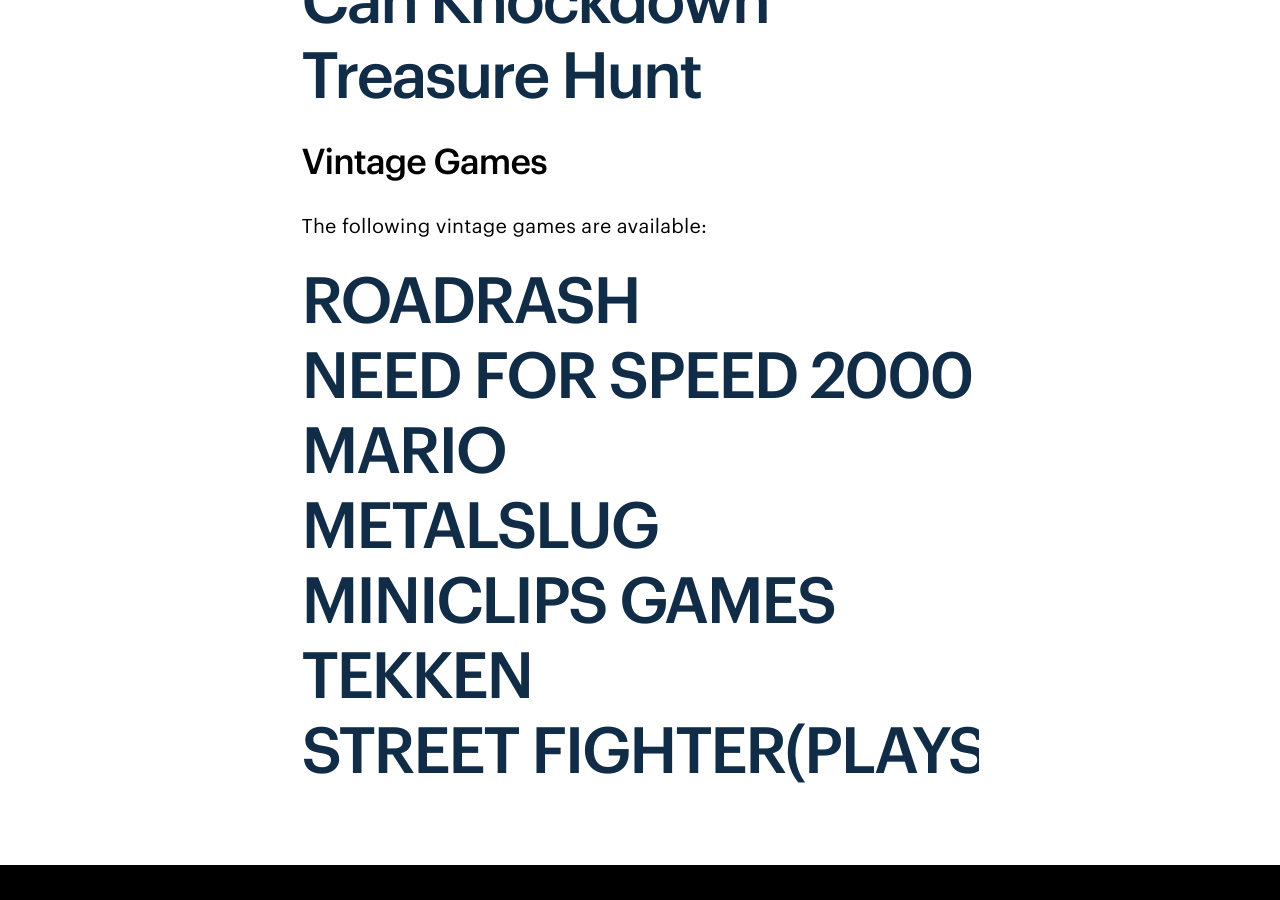
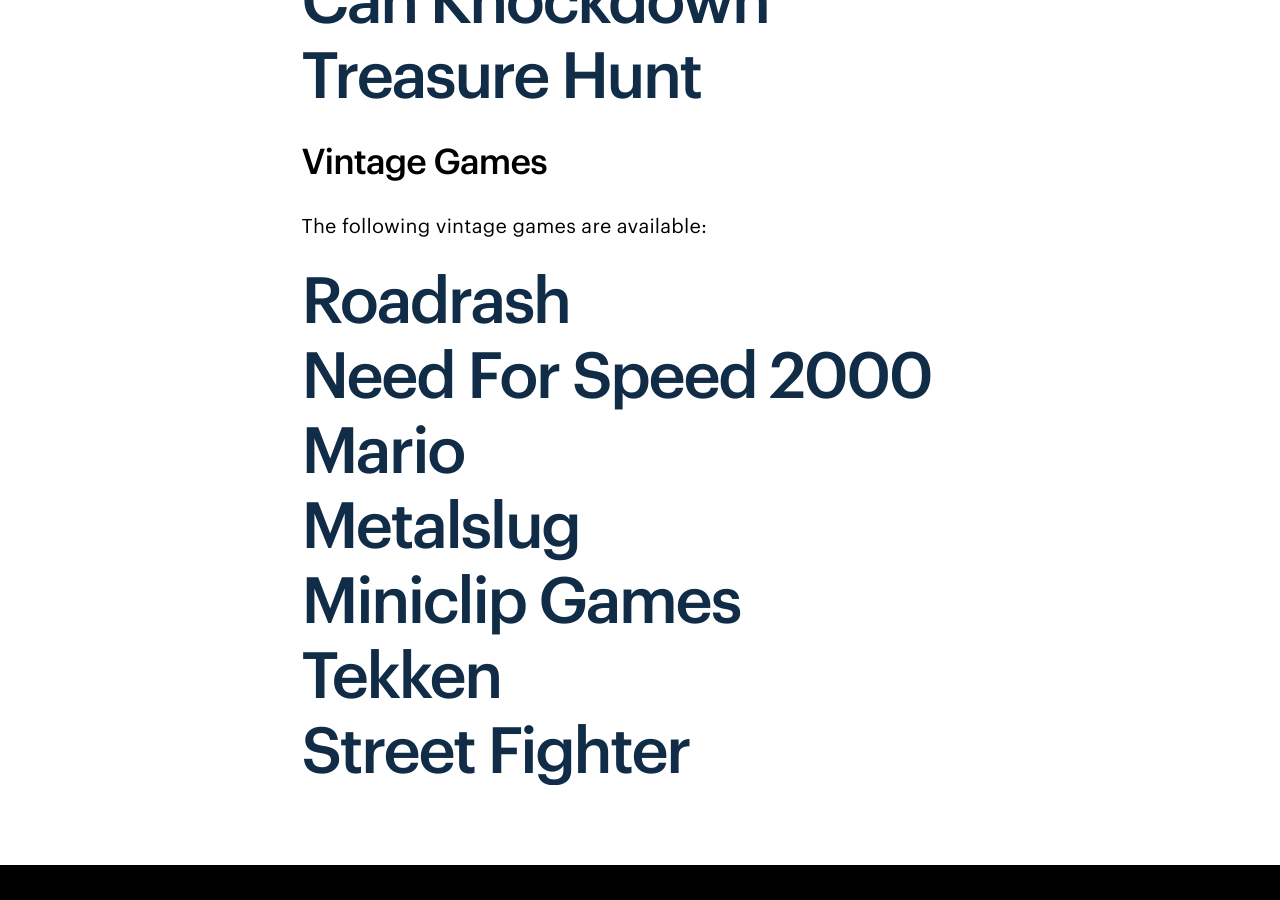
Before and after one commit to MegaMind98/dev, a Jekyll site: the page built from games.html, in a window 1280 px wide and 900 px high, scrolled down 1999 px. Built offline with Jekyll 4.4.1, drawn with Linux system fonts in a browser that asks for light colours.

Commit message:
Rewritten Vintage Games

```diff
--- a/games.html
+++ b/games.html
@@ -77,21 +77,21 @@
                   <h2 class="u-type-h4">Vintage Games</h2>
                     <p>The following vintage games are available:</p>
                 <div class="c-ribbon">
-      <h3 class="c-ribbon__text" ><a class="c-link" target="_blank" rel="noreferrer noopener" href="#">ROADRASH</a>
+      <h3 class="c-ribbon__text" ><a class="c-link" target="_blank" rel="noreferrer noopener" href="#">Roadrash</a>
                       </h3>
-                      <h3 class="c-ribbon__text" ><a class="c-link" target="_blank" rel="noreferrer noopener" href="#">NEED FOR SPEED 2000</a>
+                      <h3 class="c-ribbon__text" ><a class="c-link" target="_blank" rel="noreferrer noopener" href="#">Need For Speed 2000</a>
                       </h3>
-                      <h3 class="c-ribbon__text" ><a class="c-link" target="_blank" rel="noreferrer noopener" href="#">MARIO</a>
+                      <h3 class="c-ribbon__text" ><a class="c-link" target="_blank" rel="noreferrer noopener" href="#">Mario</a>
                       </h3>
-                      <h3 class="c-ribbon__text" ><a class="c-link" target="_blank" rel="noreferrer noopener" href="#">METALSLUG</a>
+                      <h3 class="c-ribbon__text" ><a class="c-link" target="_blank" rel="noreferrer noopener" href="#">Metalslug</a>
                       </h3>
-                      <h3 class="c-ribbon__text" ><a class="c-link" target="_blank" rel="noreferrer noopener" href="#">MINICLIPS GAMES</a>
+                      <h3 class="c-ribbon__text" ><a class="c-link" target="_blank" rel="noreferrer noopener" href="#">Miniclip Games</a>
                                 </h3>
 
-                                <h3 class="c-ribbon__text" ><a class="c-link" target="_blank" rel="noreferrer noopener" href="#">TEKKEN</a>
+                                <h3 class="c-ribbon__text" ><a class="c-link" target="_blank" rel="noreferrer noopener" href="#">Tekken</a>
                                 </h3>
 
-                                <h3 class="c-ribbon__text" ><a class="c-link" target="_blank" rel="noreferrer noopener" href="#">STREET FIGHTER(PLAYSTATION)</a>
+                                <h3 class="c-ribbon__text" ><a class="c-link" target="_blank" rel="noreferrer noopener" href="#">Street Fighter</a>
                                 </h3>
 
                               </div>
```
